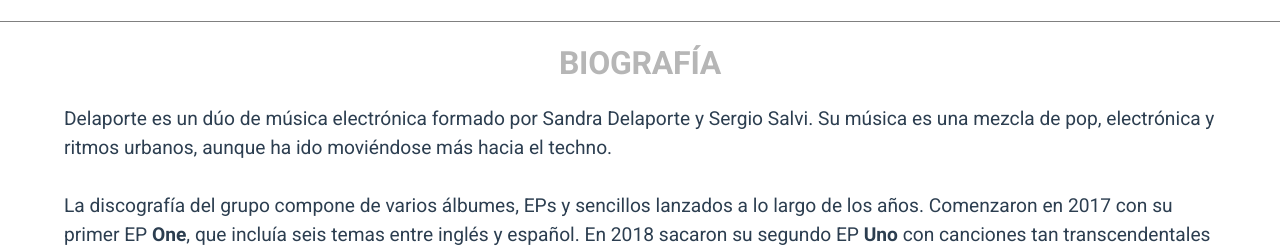
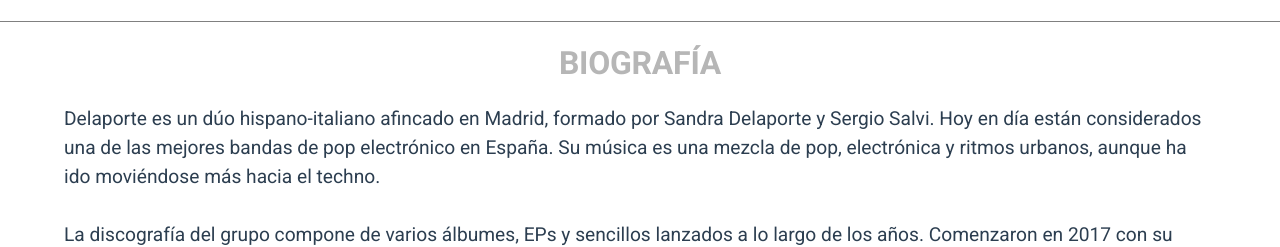
Before and after one commit to criSiles/delaporte, a Vue app: page /#/ in a window 1280 px wide. Shown: the part 1239-1486 px from the top of the page. Built offline with nearby package versions, Linux system fonts and the light colour scheme.

Commit message:
Favicon changed

```diff
--- a/index.html
+++ b/index.html
@@ -2,7 +2,7 @@
 <html lang="en">
   <head>
     <meta charset="UTF-8" />
-    <link rel="icon" href="/favicon.ico" />
+    <link rel="icon" href="src/assets/delaporte-favicon.png" />
     <link
       href="https://fonts.googleapis.com/css2?family=Roboto:wght@400;700&display=swap"
       rel="stylesheet"
--- a/src/views/delaporte/DelaporteView.vue
+++ b/src/views/delaporte/DelaporteView.vue
@@ -56,7 +56,7 @@ const spotifyPath =
 const youtubePath = 'https://www.youtube.com/channel/UCtXuLi6tQ4y50QxD3x19riQ'
 
 // BIO
-const bioText = `<p>Delaporte es un dúo de música electrónica formado por Sandra Delaporte y Sergio Salvi. Su música es una mezcla de pop, electrónica y ritmos urbanos, aunque ha ido moviéndose más hacia el techno.</p>
+const bioText = `<p>Delaporte es un dúo hispano-italiano afincado en Madrid, formado por Sandra Delaporte y Sergio Salvi. Hoy en día están considerados una de las mejores bandas de pop electrónico en España. Su música es una mezcla de pop, electrónica y ritmos urbanos, aunque ha ido moviéndose más hacia el techno.</p>
 <br><p>La discografía del grupo compone de varios álbumes, EPs y sencillos lanzados a lo largo de los años. Comenzaron en 2017 con su primer EP <b>One</b>, que incluía seis temas entre inglés y español. En 2018 sacaron su segundo EP <b>Uno</b> con canciones tan transcendentales para su carrera como <b>Un Jardín</b> y <b>Cariñito</b>. En 2019, lanzaron su primer álbum titulado <b>Como Anoche</b>, con el sencillo <b>Azul marino</b> como presentación, el cual obtuvo un notable éxito. Su siguiente álbum fue <b>Las Montañas</b>, lanzado en 2020. En 2021 pudimos escuchar dos discos increíbles, <b>Titanas</b> lleno de colaboraciones con mujeres del panorama musical actual en España y <b>Abril</b> en el que podemos descubrir canciones tan potentes como <b>Droga Dura</b>. Finalmente en 2024 lanzaron el álbum <b>Aqui y Ahora</b> con un tono más techno y que anima a bailar.</p>
 <br> <p>Delaporte ha mantenido una producción constante y ha demostrado una evolución en su estilo musical a lo largo de su discografía. Su directo se puede describir como eneretizante e increiblemente acogedor.</p>`
 
```
Also changed, not shown: src/assets/delaporte-favicon.png (added).
